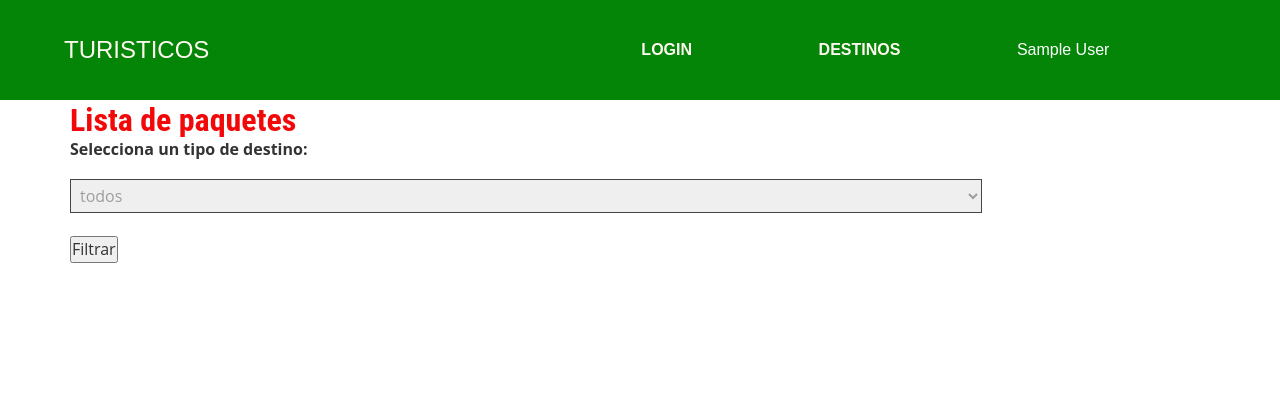
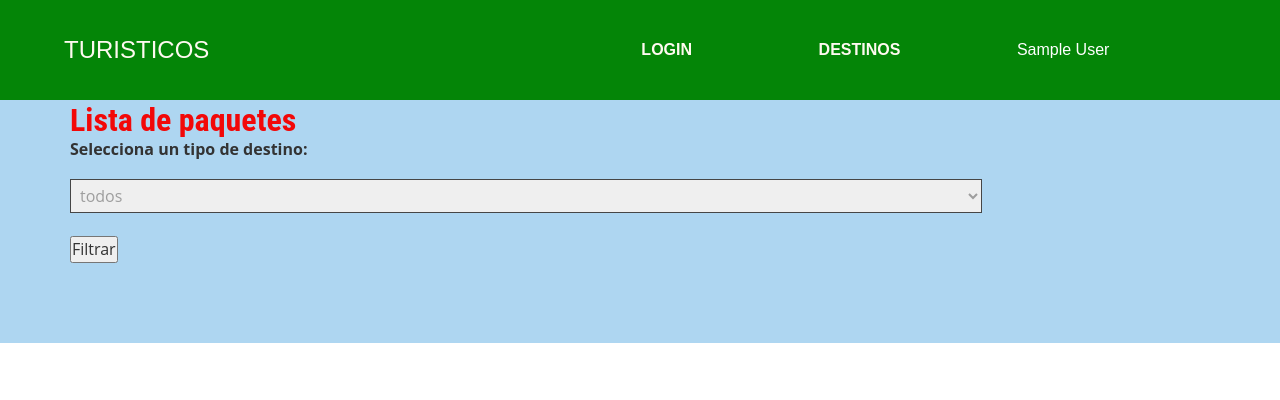
Before and after one commit to GoblinGuide1/Proyecto, a PHP site: page /playa.php in a window 1280 px wide. Shown: the top 400 px of the page. Run offline with PHP 8.4, Linux system fonts and the light colour scheme; the visitor is signed in with stand-in values (Sample User, id 1); data that the repository does not hold is empty.

Commit message:
se agrega cambio de color

```diff
--- a/montana.php
+++ b/montana.php
@@ -25,6 +25,12 @@ include('head.php');
 	</script>
     <title>Inicio</title>
 
+    <style>
+        body {
+            background-color: #0d391f  ;
+            /* Cambiar el color de fondo a gris claro */
+        }
+        </style>
 </head>
 <body>
 
--- a/playa.php
+++ b/playa.php
@@ -23,6 +23,12 @@ include('head.php');
 	<script>
 		 new WOW().init();
 	</script>
+    <style>
+        body {
+            background-color: #AED6F1;
+             /* Cambiar el color de fondo a gris claro */
+        }
+        </style>
     <title>Inicio</title>
 
 </head>
```
Also changed, not shown: ciudad.php (+7 -1 lines).
